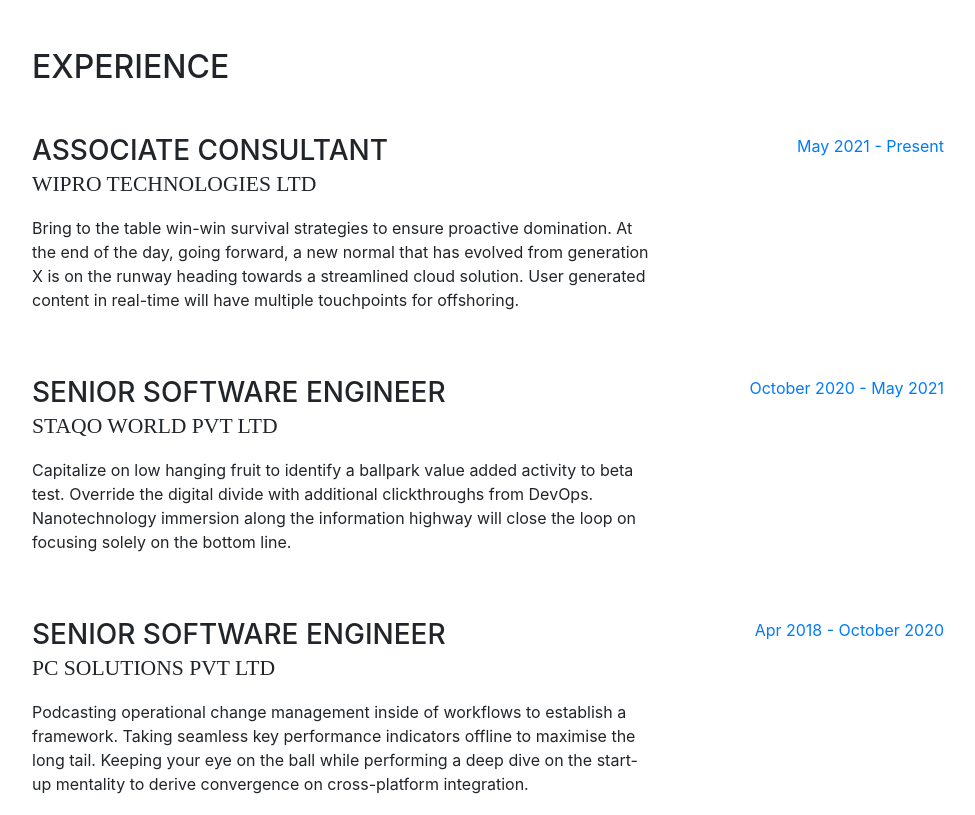
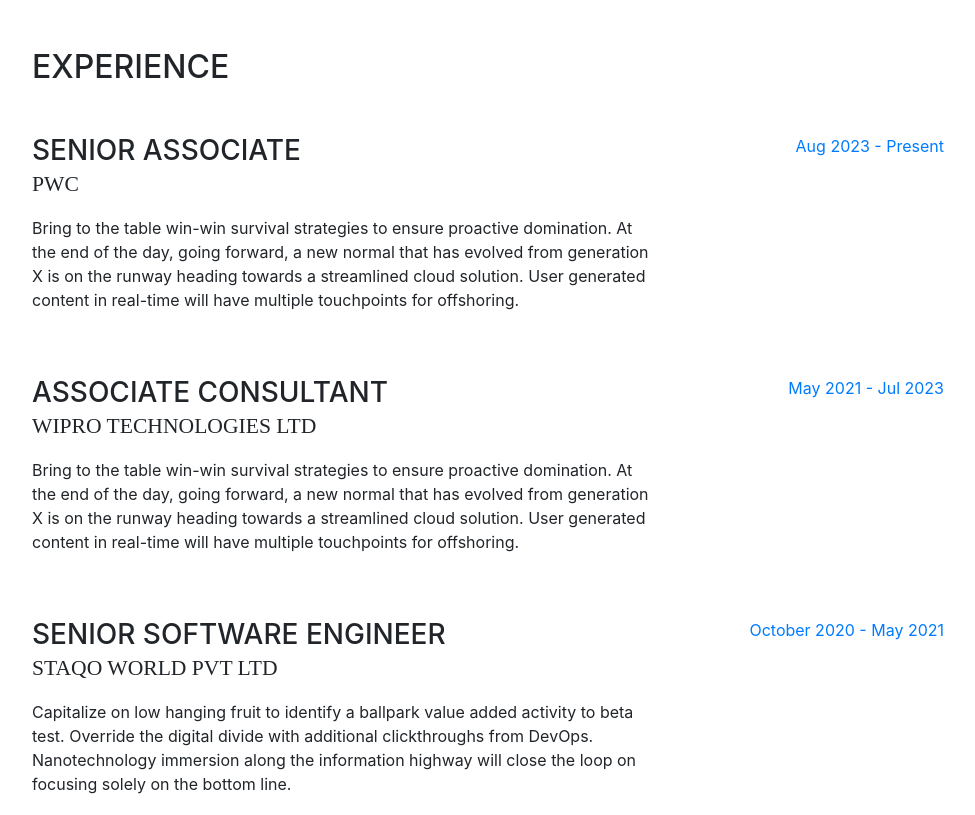
Before and after one commit to imsujeetmishra/info, a website with bundled scripts: page index.html in a window 1280 px wide. Shown: the part 1600-2415 px from the top of the page, without its empty margins (288-1263 px from the left). Built offline with nearby package versions, Linux system fonts and the light colour scheme; a web font is replaced by a local one.

Commit message:
disabled awards section

```diff
--- a/index.html
+++ b/index.html
@@ -54,7 +54,7 @@
           <li class="nav-item">
             <a class="nav-link js-scroll-trigger" href="#interests">Interests</a>
           </li>
-          <li class="nav-item">
+          <li class="nav-item d-none">
             <a class="nav-link js-scroll-trigger" href="#awards">Awards</a>
           </li>
         </ul>
@@ -162,12 +162,22 @@
 
           <div class="resume-item d-flex flex-column flex-md-row mb-5">
             <div class="resume-content mr-auto">
+              <h3 class="mb-0">Senior Associate</h3>
+              <div class="subheading mb-3">PWC</div>
+              <p>Bring to the table win-win survival strategies to ensure proactive domination. At the end of the day, going forward, a new normal that has evolved from generation X is on the runway heading towards a streamlined cloud solution. User generated content in real-time will have multiple touchpoints for offshoring.</p>
+            </div>
+            <div class="resume-date text-md-right">
+              <span class="text-primary">Aug 2023 - Present</span>
+            </div>
+          </div>
+          <div class="resume-item d-flex flex-column flex-md-row mb-5">
+            <div class="resume-content mr-auto">
               <h3 class="mb-0">Associate Consultant</h3>
               <div class="subheading mb-3">Wipro Technologies Ltd</div>
               <p>Bring to the table win-win survival strategies to ensure proactive domination. At the end of the day, going forward, a new normal that has evolved from generation X is on the runway heading towards a streamlined cloud solution. User generated content in real-time will have multiple touchpoints for offshoring.</p>
             </div>
             <div class="resume-date text-md-right">
-              <span class="text-primary">May 2021 - Present</span>
+              <span class="text-primary">May 2021 - Jul 2023</span>
             </div>
           </div>
 
@@ -246,7 +256,7 @@
       <section class="resume-section p-3 p-lg-5 d-flex flex-column" id="interests">
         <div class="my-auto">
           <h2 class="mb-5">Interests</h2>
-          <p>Apart from being a web developer, I enjoy most of my time being outdoors. In the winter, I am an avid skiier and novice ice climber. During the warmer months here in Colorado, I enjoy mountain biking, free climbing, and kayaking.</p>
+          <p class="d-none">Apart from being a web developer, I enjoy most of my time being outdoors. In the winter, I am an avid skiier and novice ice climber. During the warmer months here in Colorado, I enjoy mountain biking, free climbing, and kayaking.</p>
           <p class="mb-0">When forced indoors, I follow a number of sci-fi and fantasy genre movies and television shows, I am an aspiring chef, and I spend a large amount of my free time exploring the latest technolgy advancements in the front-end web development world.</p>
         </div>
       </section>
```
